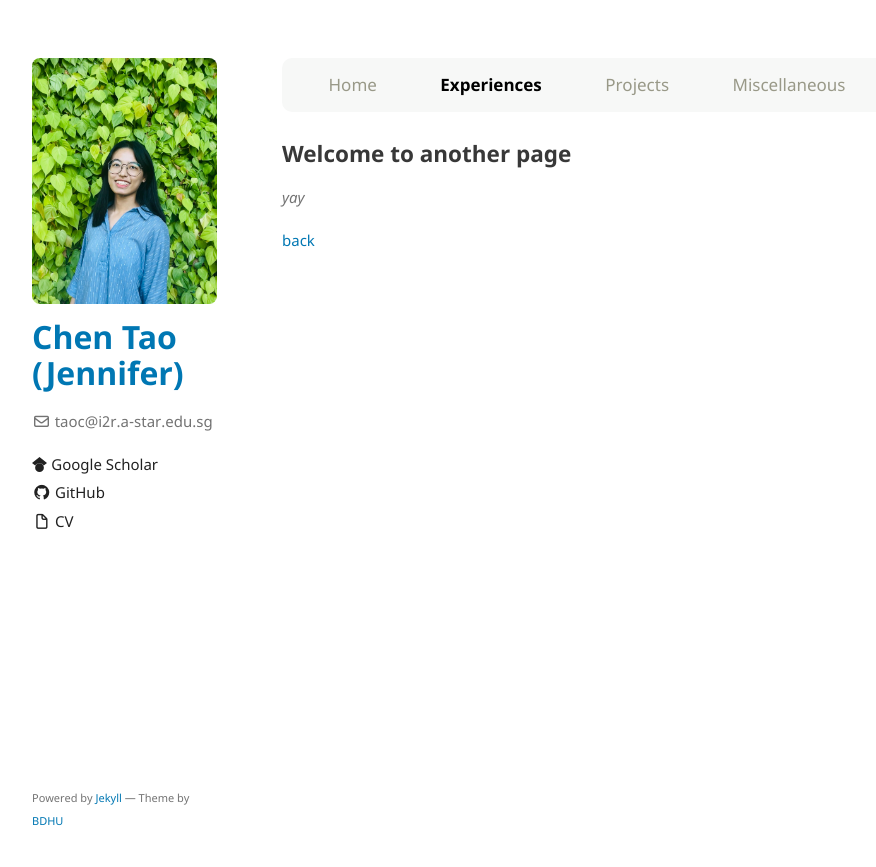
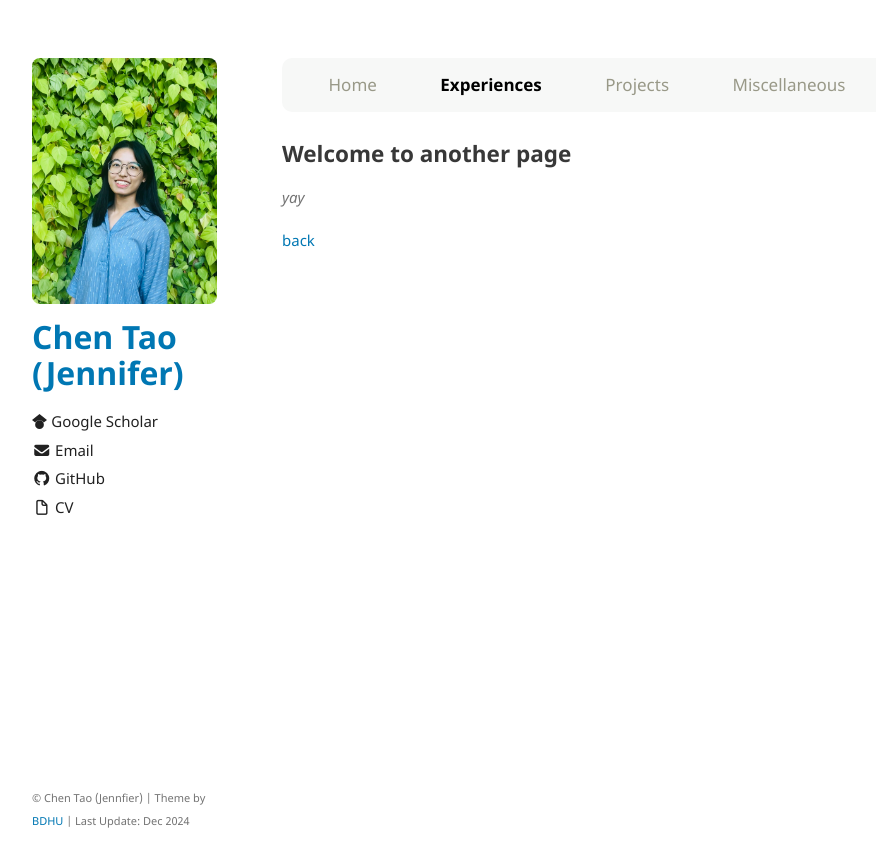
Before and after one commit to TAOC0002/TAOC0002.github.io, a Jekyll site: the page built from another-page.md, in a window 1280 px wide. Shown: the top 867 px of the page, without its empty margins (178-1054 px from the left). Built offline with Jekyll 4.4.1, drawn with Linux system fonts in a browser that asks for light colours; the repository's description, which GitHub fills in, is left out.

Commit message:
Add overview

```diff
--- a/_config.yml
+++ b/_config.yml
@@ -1,6 +1,6 @@
 title: Chen Tao (Jennifer)
 logo: /assets/img/logo.png
-email: taoc@i2r.a-star.edu.sg
+# email: taoc@i2r.a-star.edu.sg
 description:
 show_downloads: false
 google_analytics: UA-108144808-1
@@ -16,6 +16,9 @@ sidebar:
   - name: Google Scholar
     icon: <svg xmlns="http://www.w3.org/2000/svg" aria-hidden="true" role="img" style="vertical-align:-0.125em;" width="1em" height="1em" preserveAspectRatio="xMidYMid meet" viewBox="0 0 24 24"><path d="M5.242 13.769L0 9.5L12 0l12 9.5l-5.242 4.269C17.548 11.249 14.978 9.5 12 9.5c-2.977 0-5.548 1.748-6.758 4.269zM12 10a7 7 0 1 0 0 14a7 7 0 0 0 0-14z" fill="currentColor"/></svg>
     link: https://scholar.google.com/citations?user=cB13SBUAAAAJ&hl=en
+  - name: Email
+    icon: <i class="fa-solid fa-envelope"></i>
+    link: mailto:taoc@i2r.a-star.edu.sg
   - name: GitHub
     icon: <i class="fa-brands fa-github"></i>
     link: https://github.com/TAOC0002
--- a/_includes/footer.html
+++ b/_includes/footer.html
@@ -1 +1,2 @@
-<p><small>Powered by <a href="https://jekyllrb.com/">Jekyll</a> &mdash; Theme by <a href="https://www.bodunhu.com/">BDHU</a></small></p>
+<p><small>&copy; Chen Tao (Jennfier) | Theme by <a href="https://www.bodunhu.com/">BDHU</a> | Last Update: Dec 2024</small></p>
+<!-- &mdash; Theme by <a href="https://www.bodunhu.com/">BDHU</a> -->
--- a/_layouts/default.html
+++ b/_layouts/default.html
@@ -37,7 +37,7 @@
           {% endif %}
 
           {% if site.email %}
-            <p class="addr"><i class="fa-regular fa-envelope"></i>&nbsp;{{ site.email }}</p>
+            <p class="addr">Research Engineer</p>
           {% endif %}
 
           <p>{{ site.description | default: site.github.project_tagline }}</p>
```
Also changed, not shown: index.md (+7 -6 lines).
